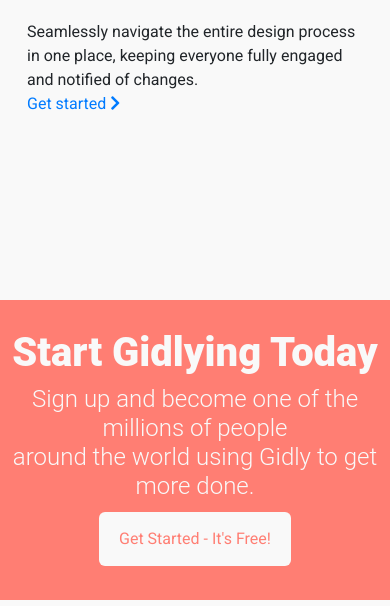
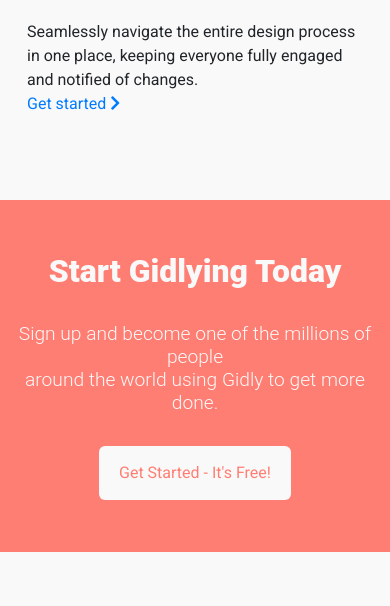
Before and after one commit to aswanimanav/gidly, a plain HTML site: page index.html in a window 390 px wide. Shown: the part 1834-2440 px from the top of the page. Drawn offline with nearby package versions, Linux system fonts and the light colour scheme.

Commit message:
make get started responsive

```diff
--- a/index.css
+++ b/index.css
@@ -175,33 +175,36 @@ div p {
 
 .get-started {
 	display: flex;
-	margin-top: 80px;
 	justify-content: center;
 	align-items: center;
 	flex-direction: column;
 	width: 100%;
-	height: 300px;
+	height: 22rem;
 	background-color: #FF7E73;
 }
 
 .get-started h1 {
 	color: #f9f9f9;
 	font-family: 'Roboto Black', sans-serif;
+	margin: 1rem;
 }
 .get-started h4 {
 	text-align: center;
 	color: #f9f9f9;
-	font-family: 'Roboto Light'
+	font-family: 'Roboto Light';
+	margin: 1rem;
 }
 
 #button3 {
 	padding: 15px 20px;
 	background-color: #F9F9F9;
 	color: #FF7E73;
+	margin: 1rem;
 }
 
 #button3:hover {
-	padding: 14px 19px;
+	background-color: #F0F0F0;
+	transition-duration: 0.2s;
 }
 
 /****** Footer ******/
@@ -360,6 +363,19 @@ hr {
 
   .grid-container {
 	  margin-top: 0;
-  	}
+	}
+
+	.get-started h1 {
+		font-size: 2rem;
+	}
+
+	.get-started h4 {
+		font-size: 1.2rem;
+	}
+
+	#content2 {
+		margin-bottom: 0;
+	}
+
 
 }
--- a/index.html
+++ b/index.html
@@ -68,7 +68,7 @@
 			</div>
 		</div>
 
-		<div class="row align-items-center content">
+		<div id="content2" class="row align-items-center content">
 			<div class="f2 col-lg-6 order-2 order-lg-1">
 				<h3>Collaborate securely, <br>creatively.</h3>
 				<div class="sub-feature">
```
